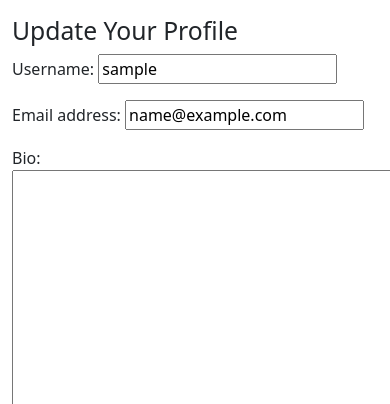
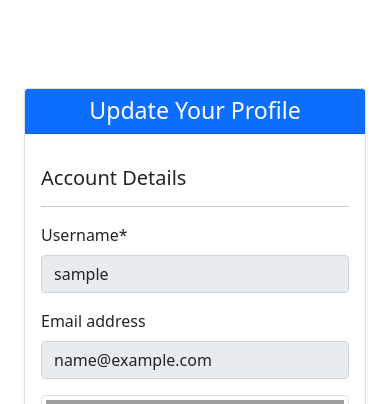
Before and after one commit to doyle-kfd/CrewFinder, a Django app: page /accounts/update_profile/ in a window 390 px wide; the page is wider, and only the part inside the window is pictured. Shown: the part 56-460 px from the top of that part. Run offline with Django 4.2, Linux system fonts and the light colour scheme; the visitor is signed in with stand-in values (Sample User, id 1); some libraries are stand-ins or nearby versions; grey boxes are pictures that could not be loaded.

Commit message:
Feat: reworked the update profile template to conserve space and provide better ue

```diff
--- a/accounts/templates/accounts/update_profile.html
+++ b/accounts/templates/accounts/update_profile.html
@@ -1,12 +1,72 @@
 {% extends "base.html" %}
+{% load crispy_forms_tags %}
 
 {% block title %}Update Profile{% endblock %}
 
 {% block content %}
-<h2>Update Your Profile</h2>
-<form method="post">
-    {% csrf_token %}
-    {{ form.as_p }}
-    <button type="submit" class="btn btn-primary">Save Changes</button>
-</form>
+<div class="container mt-5 pt-4">
+    <div class="row justify-content-center">
+        <div class="col-md-8 col-lg-6">
+            <div class="card shadow-sm">
+                <div class="card-header text-center bg-primary text-white">
+                    <h3 class="mb-0">Update Your Profile</h3>
+                </div>
+                <div class="card-body">
+                    <form method="post" enctype="multipart/form-data">
+                        {% csrf_token %}
+
+                        <!-- Account Details Section -->
+                        <div class="form-section">
+                            <h5 class="mt-3">Account Details</h5>
+                            <hr>
+                            <div class="row">
+                                <!-- Left Column for Username and Email -->
+                                <div class="col-md-8">
+                                    <div class="mb-3">
+                                        {{ form.username|as_crispy_field }}
+                                    </div>
+                                    <div class="mb-3">
+                                        {{ form.email|as_crispy_field }}
+                                    </div>
+                                </div>
+
+                                <!-- Right Column for Profile Picture -->
+                                <div class="col-md-4 text-center">
+                                    {% if user.photo %}
+                                        <img src="{{ user.photo.url }}" alt="Current Profile Picture" class="img-thumbnail mb-3" style="max-width: 100%;">
+                                    {% else %}
+                                        <img src="path/to/default-image.jpg" alt="Default Profile Picture" class="img-thumbnail mb-3" style="max-width: 100%;">
+                                    {% endif %}
+                                </div>
+                            </div>
+                        </div>
+
+                        <!-- Profile Information Section -->
+                        <div class="form-section">
+                            <h5 class="mt-4">Profile Information</h5>
+                            <hr>
+                            <div class="mb-3">
+                                {{ form.bio|as_crispy_field }}
+                            </div>
+                            <div class="mb-3">
+                                {{ form.experience|as_crispy_field }}
+                            </div>
+                        </div>
+
+                        <!-- Profile Picture Upload -->
+                        <div class="form-section">
+                            <h5 class="mt-4">Change Profile Picture</h5>
+                            <hr>
+                            <div class="mb-3">
+                                {{ form.photo|as_crispy_field }}
+                            </div>
+                        </div>
+
+                        <button type="submit" class="btn btn-primary w-100 mt-4">Save Changes</button>
+                    </form>
+                </div>
+            </div>
+        </div>
+    </div>
+</div>
 {% endblock %}
```
